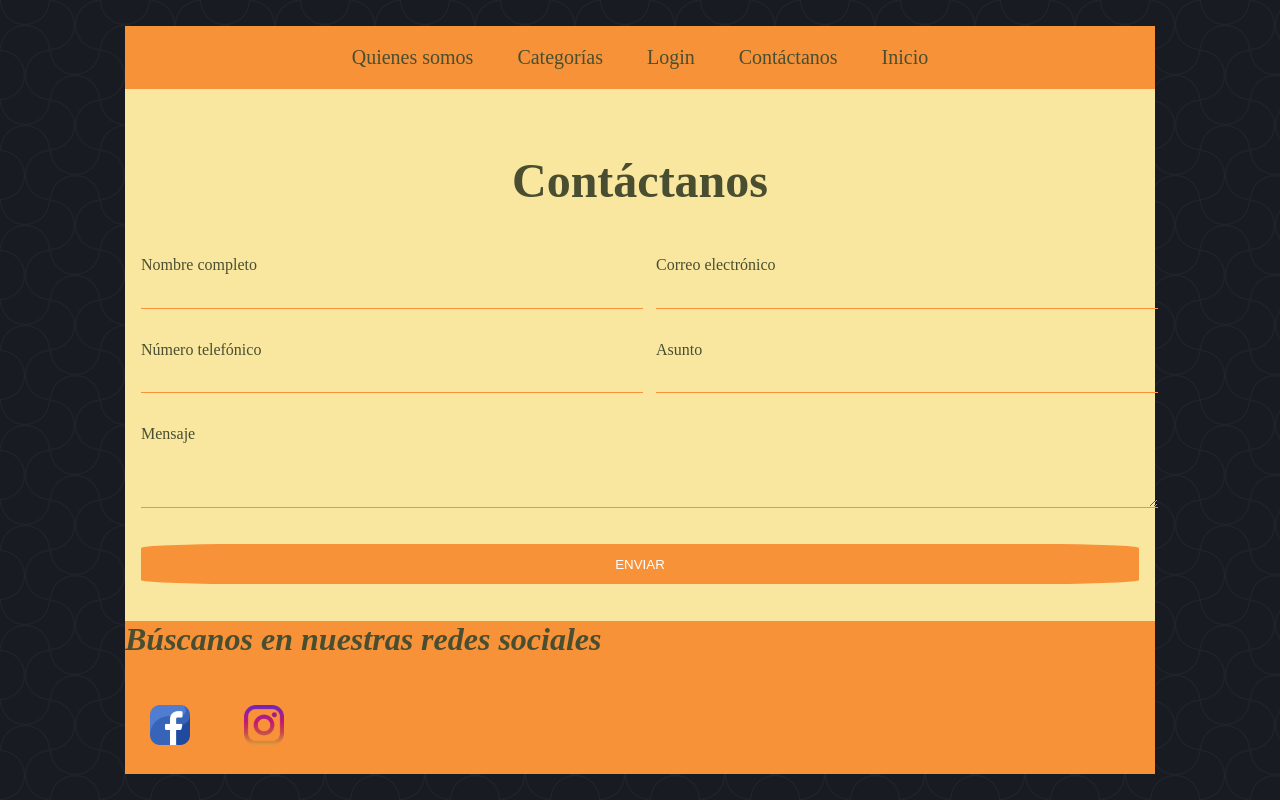
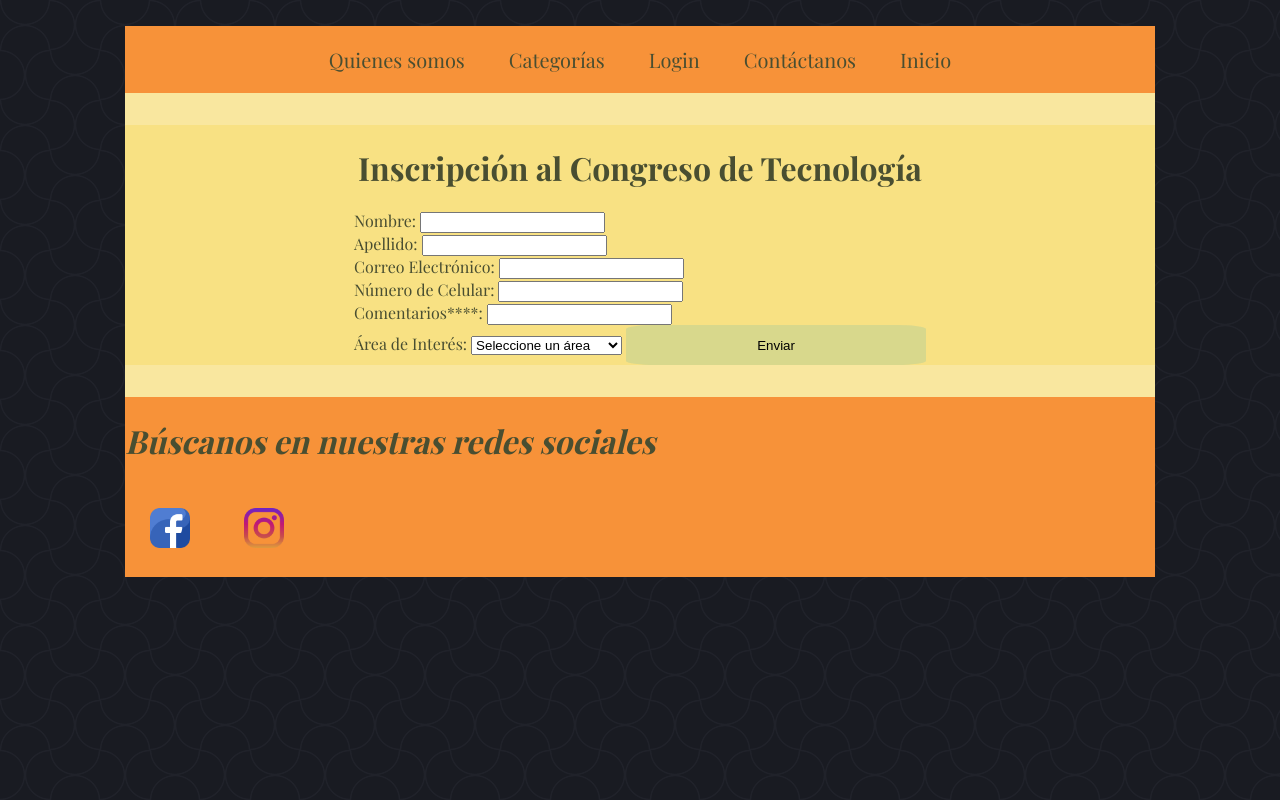
Before and after one commit to roberthjr21/restaurante, a plain HTML site: page Contactanos.html in a window 1280 px wide. Drawn offline with nearby package versions, Linux system fonts and the light colour scheme; a web font is replaced by a local one.

Commit message:
Update Contactanos.html
v4

```diff
--- a/Contactanos.html
+++ b/Contactanos.html
@@ -1,12 +1,16 @@
 <!DOCTYPE html>
 <html lang="en">
+
 <head>
     <meta charset="UTF-8">
-    <meta name="viewport" content="width=device-width, initial-scale=1.0">
-    <meta http-equiv="X-UA-Compatible" content="ie=edge">
-    <title>Website with a contact Form 01</title>
-    <link rel="stylesheet" href="estilos.css">
+    <meta name="login" content="registro de usuarios">
+    <title>Document</title>
+    <link rel="stylesheet" href="estilos.css" type="text/css">
+  <link rel="preconnect" href="https://fonts.googleapis.com">
+  <link rel="preconnect" href="https://fonts.gstatic.com" crossorigin>
+  <link href="https://fonts.googleapis.com/css2?family=Playfair+Display:ital,wght@0,400..900;1,400..900&family=Poetsen+One& display=swap" rel="stylesheet">
 </head>
+
 <body>
 <div class="container">
         <div class="menu-container">
@@ -18,45 +22,104 @@
                 <li><a href="index.html">Inicio</a></li>
             </ul>
         </div>
-    <div class="content">
 
-        <h1 class="logo">Contáctanos</h1>
-            <div class="contact-form">
+        <div class="login-container">
+            <h1>Inscripción al Congreso de Tecnología</h1>
+            <form id="inscriptionForm" onsubmit="return validateForm()">
+                <label for="nombre">Nombre:</label>
+                <input type="text" id="nombre" name="nombre" required>
+                <div class="error" id="nombreError"></div>
 
-                <form action="">
-                    <p>
-                        <label>Nombre completo</label>
-                        <input type="text" name="fullname">
-                    </p>
-                    <p>
-                        <label>Correo electrónico</label>
-                        <input type="email" name="email">
-                    </p>
-                    <p>
-                        <label>Número telefónico</label>
-                        <input type="tel" name="phone">
-                    </p>
-                    <p>
-                        <label>Asunto</label>
-                        <input type="text" name="affair">
-                    </p>
-                    <p class="block">
-                       <label>Mensaje</label>
-                        <textarea name="message" rows="3"></textarea>
-                    </p>
-                    <p class="block">
-                        <button>
-                            Enviar
-                        </button>
-                    </p>
+                <label for="apellido">Apellido:</label>
+                <input type="text" id="apellido" name="apellido" required>
+                <div class="error" id="apellidoError"></div>
+
+                <label for="email">Correo Electrónico:</label>
+                <input type="email" id="email" name="email" required>
+                <div class="error" id="emailError"></div>
+
+                <label for="celular">Número de Celular:</label>
+                <input type="tel" id="celular" name="celular" pattern="[0-9]{10}" required>
+                <div class="error" id="celularError"></div>
+
+                <label for="comentario">Comentarios****:</label>
+                <input type="text" id="comentario" name="comentario" required>
+                <div class="error" id="comentarioError"></div>
+
+                <label for="area">Área de Interés:</label>
+                <select id="area" name="area" required>
+                    <option value="">Seleccione un área</option>
+                    <option value="hardware">Hardware</option>
+                    <option value="software">Software</option>
+                    <option value="cursos">Cursos de Tecnología</option>
+                </select>
+
+                <button type="submit">Enviar</button>
             </form>
         </div>
+<script>
+    function validateForm() {
+        var nombre = document.getElementById('nombre').value;
+        var apellido = document.getElementById('apellido').value;
+        var email = document.getElementById('email').value;
+        var celular = document.getElementById('celular').value;
+        var area = document.getElementById('area').value;
+
+        var nombreRegex = /^[a-zA-ZáéíóúÁÉÍÓÚ\s]+$/;
+        var emailRegex = /^[^\s@]+@[^\s@]+\.[^\s@]+$/;
+
+        var nombreValid = nombreRegex.test(nombre);
+        var apellidoValid = nombreRegex.test(apellido);
+        var emailValid = emailRegex.test(email);
+        var celularValid = !isNaN(celular) && celular.length === 10;
+        var areaValid = area !== '';
+        document.getElementById('nombre').innerText;
+        if (!nombreValid) {
+            document.getElementById('nombreError').innerText = 'Ingrese un nombre válido.';
+        } else {
+            document.getElementById('nombreError').innerText = '';
+        }
+
+        if (!apellidoValid) {
+            document.getElementById('apellidoError').innerText = 'Ingrese un apellido válido.';
+        } else {
+            document.getElementById('apellidoError').innerText = '';
+        }
+
+        if (!emailValid) {
+            document.getElementById('emailError').innerText = 'Ingrese un correo electrónico válido.';
+        } else {
+            document.getElementById('emailError').innerText = '';
+        }
+
+        if (!celularValid) {
+            document.getElementById('celularError').innerText = 'Ingrese un número de 10 dígitos).';
+        } else {
+            document.getElementById('celularError').innerText = '';
+        }
+
+        var cadena=document.getElementById('comentario').value;
+        //document.write('*'+cadena+'*');
+        let L=cadena.length;
+        //document.write('*'+L+'*');
+        if (L==0) {
+            document.getElementById('comentarioError').innerText = 'Comentario no puede quedar vacío';
+        } else {
+            document.getElementById('comentarioError').innerText = '';
+        }
+        return nombreValid && apellidoValid && emailValid && celularValid && areaValid;
+    }
+</script>
+
+
+
+
     <div class="redes">
         <h1>Búscanos en nuestras redes sociales</h1>
         <a href="https://www.facebook.com/restauranteejecutivosabanero/?locale=es_LA"target="_blank"><img src="img/facebook.png"></a>
         <a href="https://www.instagram.com/la.sabanera_sp/?__d=1%3Futm_source%3Dig_embed"target="_blank"><img src="img/instagram.png"></a>
     </div>
 </div>
-    </div>
 </body>
+
 </html>
```
Lines whose indentation alone changed are shown as unchanged.
